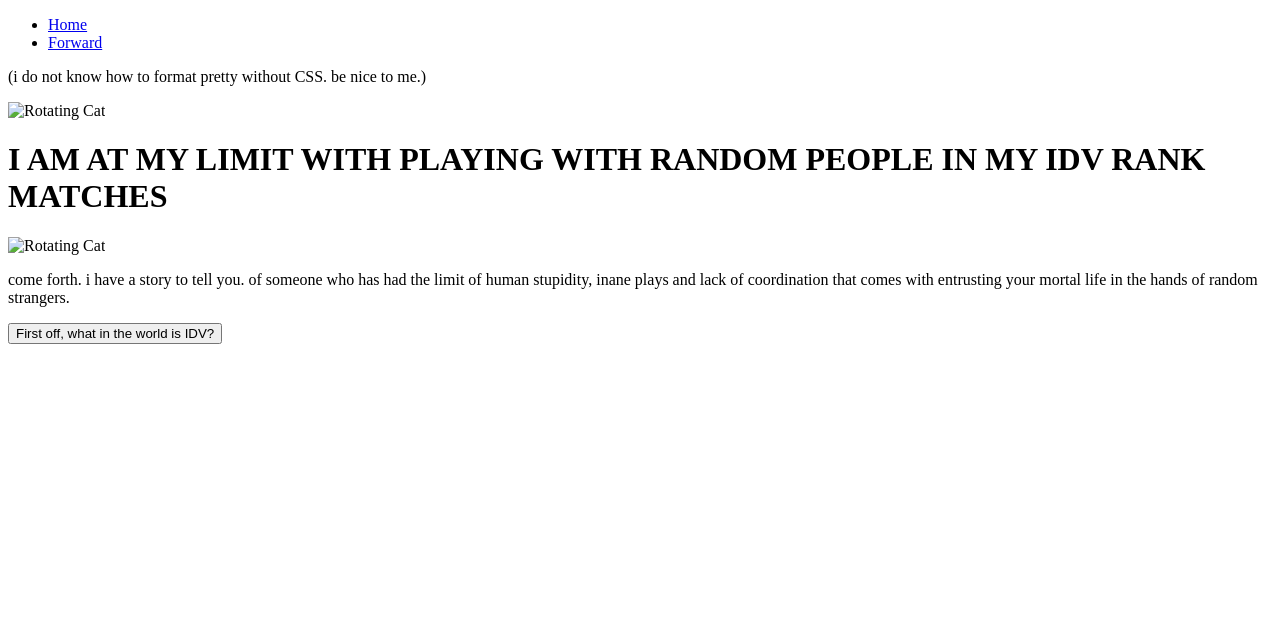
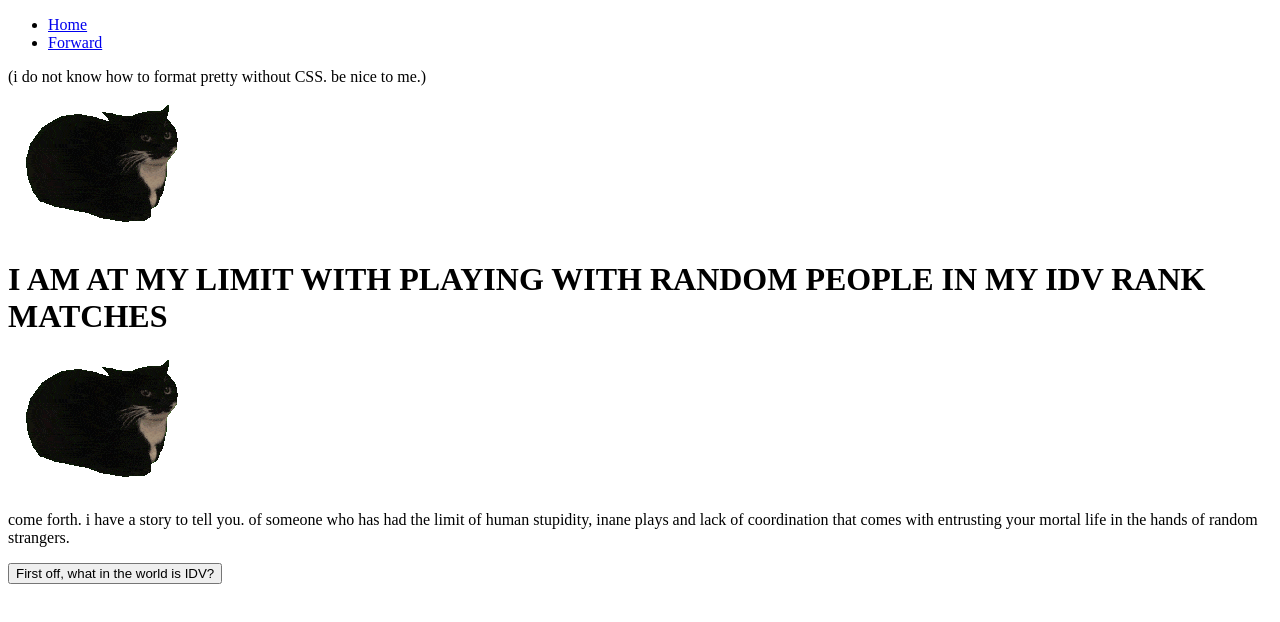
Before and after one commit to blancos2/HyperText-Story, a plain HTML site: page index.html in a window 1280 px wide. Drawn offline with Linux system fonts and the light colour scheme; the site is published under a folder, as on GitHub Pages, so addresses that start at the root find nothing.

Commit message:
Update index.html

```diff
--- a/index.html
+++ b/index.html
@@ -13,9 +13,9 @@
         </ul>
     </nav>
     <p>(i do not know how to format pretty without CSS. be nice to me.)</p>
-    <img src="/images/cat.gif" alt ="Rotating Cat"/>
+    <img src="images/cat.gif" alt ="Rotating Cat"/>
     <h1>I AM AT MY LIMIT WITH PLAYING WITH RANDOM PEOPLE IN MY IDV RANK MATCHES</h1>
-    <img src="/images/cat.gif" alt ="Rotating Cat"/>
+    <img src="images/cat.gif" alt ="Rotating Cat"/>
     <p></p>
     <p>come forth. i have a story to tell you. of someone who has had the limit of human stupidity, inane plays and lack of coordination that comes with entrusting your mortal life in the hands of random strangers.</p>
     <button  onclick="location.href='intro.html'">
```
